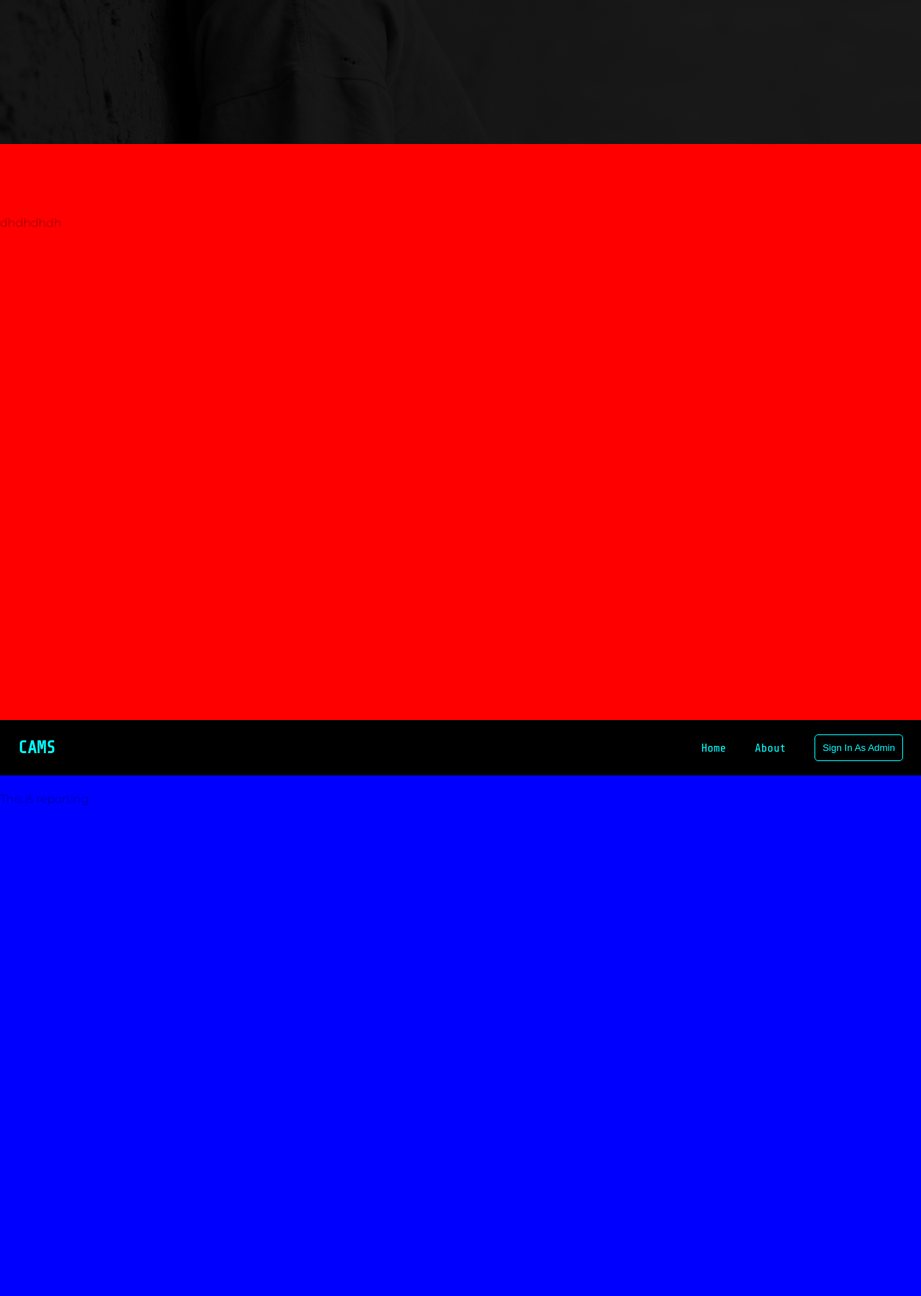
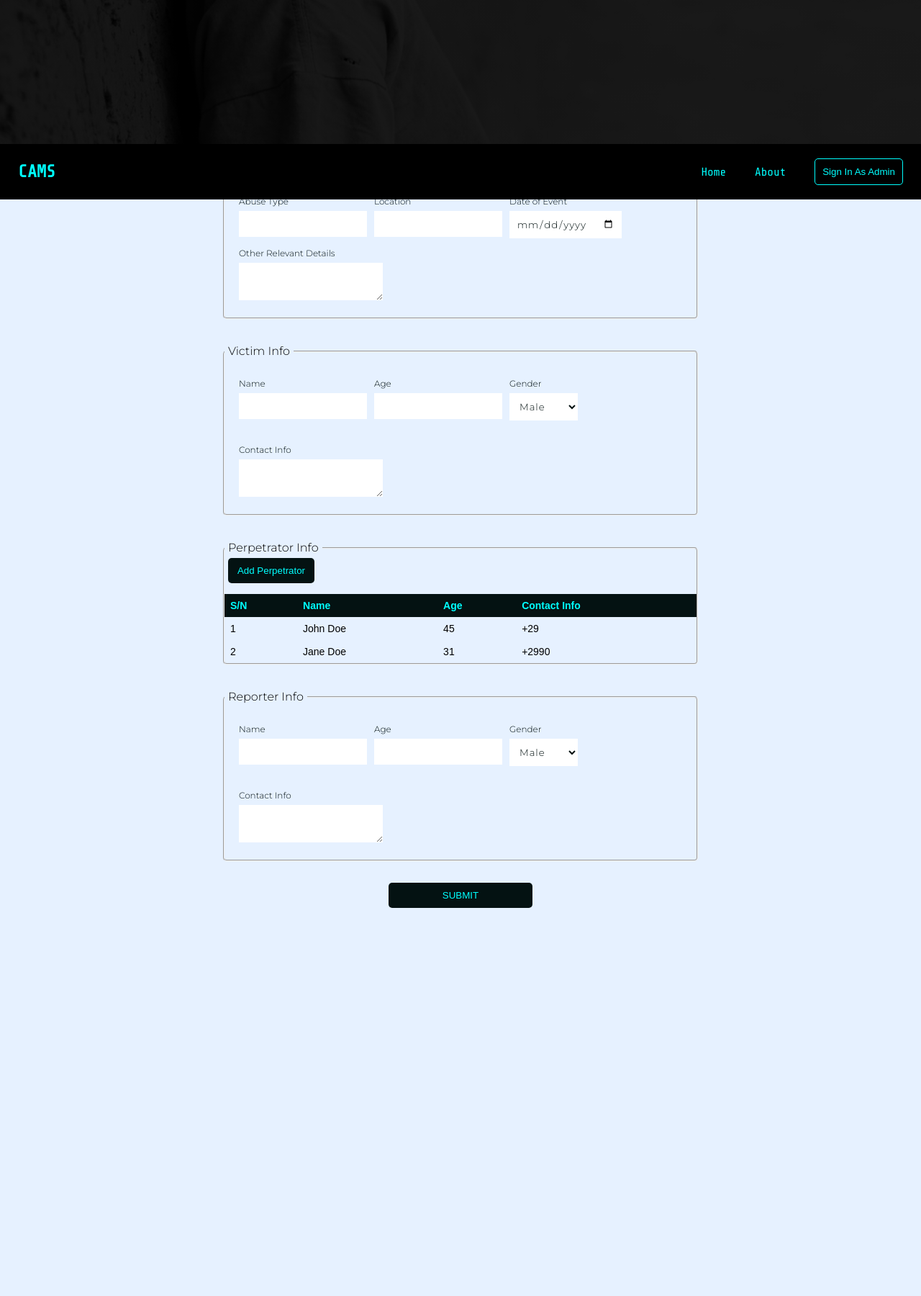
Before and after one commit to Jummate/child-abuse-management-system, a PHP site: page / in a window 1280 px wide, after a click on "REPORT A CASE". Shown: the part 600-2400 px from the top of the page at 72% size. After the commit the page ends 1861 px from the top, so only its background shows below. Run offline with PHP 8.4, Linux system fonts and the light colour scheme; some web fonts are replaced.

Commit message:
feat: add content and modal to Reporting page

```diff
--- a/frontend/index.html
+++ b/frontend/index.html
@@ -43,7 +43,7 @@
           <header id="reporting-header">
             <nav id="reporting-nav">
               <div id="reporting-nav-logo-container">
-                <h2 id="reporting-nav-logo">CAMS</h2>
+                <h2 id="reporting-nav-logo"><a href="">CAMS</a></h2>
               </div>
 
               <div id="reporting-nav-link-container">
@@ -54,7 +54,7 @@
                 <ul id="reporting-nav-link">
                   <li>
                     <a
-                      href="#home"
+                      href=""
                       class="link"
                       >Home</a
                     >
@@ -104,10 +104,294 @@
             </section>
 
             <!--     ABOUT       -->
-            <section id="about">dhdhdhdh</section>
-            <section id="reporting">This is reporting</section>
+            <!-- <section id="about">dhdhdhdh</section> -->
+            <section id="reporting">
+              <div id="modal">
+                <div id="modal-wrapper">
+                  <div class="modal-head">
+                    <h3>Add Perpetrator</h3>
+                    <i class="fa fa-times icon"></i>
+                  </div>
+                  <div class="modal-body">
+                    <p>
+                      <label for="perpetrator-name">Name</label><br />
+                      <input
+                        type="text"
+                        class="input"
+                        id="perpetrator-name"
+                      />
+                    </p>
+                    <p>
+                      <label for="perpetrator-age">Age</label><br />
+                      <input
+                        type="number"
+                        class="input"
+                        id="perpetrator-age"
+                      />
+                    </p>
+                    <p>
+                      <label for="perpetrator-gender">Gender</label><br />
+                      <select
+                        name="perpetrator-gender"
+                        id="perpetrator-gender"
+                        class="select"
+                      >
+                        <option value="Male">Male</option>
+                        <option value="Female">Female</option>
+                      </select>
+                    </p>
+
+                    <p>
+                      <label for="perpetrator-contact">Contact Info</label
+                      ><br />
+                      <textarea
+                        id="perpetrator-contact"
+                        class="textarea"
+                        rows="2"
+                        cols="30"
+                      >
+                      </textarea>
+                    </p>
+                  </div>
+                  <div class="modal-footer">
+                    <button class="btn">Save</button>
+                  </div>
+                </div>
+              </div>
+              <div id="reporting-page-container">
+                <fieldset class="fieldset">
+                  <legend>Case Info</legend>
+                  <div class="reporting-input-container">
+                    <p>
+                      <label for="abuse-type">Abuse Type</label><br />
+                      <input
+                        type="text"
+                        class="input"
+                        id="abuse-type"
+                      />
+                    </p>
+
+                    <p>
+                      <label for="location">Location</label><br />
+                      <input
+                        type="text"
+                        class="input"
+                        id="location"
+                      />
+                    </p>
+
+                    <p>
+                      <label for="event-date">Date of Event</label><br />
+                      <input
+                        type="date"
+                        class="input"
+                        id="event-date"
+                      />
+                    </p>
+
+                    <p>
+                      <label for="other-info">Other Relevant Details</label
+                      ><br />
+                      <textarea
+                        id="other-info"
+                        class="textarea"
+                        rows="2"
+                        cols="30"
+                      >
+                      </textarea>
+                    </p>
+                  </div>
+                </fieldset>
+
+                <fieldset class="fieldset">
+                  <legend>Victim Info</legend>
+                  <div class="reporting-input-container">
+                    <p>
+                      <label for="victim-name">Name</label><br />
+                      <input
+                        type="text"
+                        class="input"
+                        id="victim-name"
+                      />
+                    </p>
+                    <p>
+                      <label for="victim-age">Age</label><br />
+                      <input
+                        type="number"
+                        class="input"
+                        id="victim-age"
+                      />
+                    </p>
+                    <p>
+                      <label for="victim-gender">Gender</label><br />
+                      <select
+                        name="victim-gender"
+                        id="victim-gender"
+                        class="select"
+                      >
+                        <option value="Male">Male</option>
+                        <option value="Female">Female</option>
+                      </select>
+                    </p>
+
+                    <p>
+                      <label for="victim-contact">Contact Info</label><br />
+                      <textarea
+                        id="victim-contact"
+                        class="textarea"
+                        rows="2"
+                        cols="30"
+                      >
+                      </textarea>
+                    </p>
+                  </div>
+                </fieldset>
+
+                <fieldset class="fieldset">
+                  <legend>Perpetrator Info</legend>
+                  <div id="add-perpetrator-container">
+                    <button
+                      class="btn"
+                      id="add-perpetrator"
+                    >
+                      Add Perpetrator
+                    </button>
+                  </div>
+                  <div class="table-wrapper">
+                    <table>
+                      <thead>
+                        <tr>
+                          <th>S/N</th>
+                          <th>Name</th>
+                          <th>Age</th>
+                          <th>Contact Info</th>
+                        </tr>
+                      </thead>
+                      <tbody>
+                        <tr>
+                          <td>1</td>
+                          <td>John Doe</td>
+                          <td>45</td>
+                          <td>+29</td>
+                        </tr>
+                        <tr>
+                          <td>2</td>
+                          <td>Jane Doe</td>
+                          <td>31</td>
+                          <td>+2990</td>
+                        </tr>
+                      </tbody>
+                    </table>
+                  </div>
+                  <!-- <div>
+                    <p>
+                      <label for="perpetrator-name">Name</label><br />
+                      <input
+                        type="text"
+                        class="input"
+                        id="perpetrator-name"
+                      />
+                    </p>
+                    <p>
+                      <label for="perpetrator-age">Age</label><br />
+                      <input
+                        type="number"
+                        class="input"
+                        id="perpetrator-age"
+                      />
+                    </p>
+                    <p>
+                      <label for="perpetrator-gender">Gender</label><br />
+                      <select
+                        name="perpetrator-gender"
+                        id="perpetrator-gender"
+                        class="select"
+                      >
+                        <option value="Male">Male</option>
+                        <option value="Female">Female</option>
+                      </select>
+                    </p>
+
+                    <p>
+                      <label for="perpetrator-contact">Contact Info</label
+                      ><br />
+                      <textarea
+                        id="perpetrator-contact"
+                        class="textarea"
+                        rows="2"
+                        cols="30"
+                      >
+                      </textarea>
+                    </p>
+                  </div> -->
+                </fieldset>
+
+                <fieldset class="fieldset">
+                  <legend>Reporter Info</legend>
+                  <div class="reporting-input-container">
+                    <p>
+                      <label for="reporter-name">Name</label><br />
+                      <input
+                        type="text"
+                        class="input"
+                        id="reporter-name"
+                      />
+                    </p>
+                    <p>
+                      <label for="reporter-age">Age</label><br />
+                      <input
+                        type="number"
+                        class="input"
+                        id="reporter-age"
+                      />
+                    </p>
+                    <p>
+                      <label for="reporter-gender">Gender</label><br />
+                      <select
+                        name="reporter-gender"
+                        id="reporter-gender"
+                        class="select"
+                      >
+                        <option value="Male">Male</option>
+                        <option value="Female">Female</option>
+                      </select>
+                    </p>
+
+                    <p>
+                      <label for="reporter-contact">Contact Info</label><br />
+                      <textarea
+                        id="reporter-contact"
+                        class="textarea"
+                        rows="2"
+                        cols="30"
+                      >
+                      </textarea>
+                    </p>
+                  </div>
+                </fieldset>
+
+                <div id="submit-case-container">
+                  <button
+                    type="button"
+                    class="btn"
+                    id="btn-submit-case"
+                  >
+                    SUBMIT
+                  </button>
+                </div>
+                <!-- <div
+                  id="case-info"
+                  class="reporting-item"
+                >
+                  hhhh
+                </div>
+                <div
+                  id="case-info"
+                  class="reporting-item"
+                ></div> -->
+              </div>
+            </section>
             <section id="admin-login">
-              <!-- <div id="admin-login-form-container"> -->
               <h1>ADMIN</h1>
               <form action="">
                 <input
@@ -122,12 +406,12 @@
                 />
                 <button
                   type="submit"
-                  class="btn login"
+                  class="btn"
+                  id="login"
                 >
                   Sign In
                 </button>
               </form>
-              <!-- </div> -->
             </section>
           </div>
 
@@ -173,6 +457,7 @@
       </div>
     </main>
 
+    <!-- <script src="https://unpkg.com/sweetalert/dist/sweetalert.min.js"></script> -->
     <script src="./script.js"></script>
   </body>
 </html>
--- a/frontend/styles.css
+++ b/frontend/styles.css
@@ -81,7 +81,8 @@ body {
   list-style: none;
 }
 
-#reporting-nav-link a {
+#reporting-nav-link a,
+#reporting-nav-logo a {
   text-decoration: none;
   color: var(--aqua);
 }
@@ -123,30 +124,40 @@ body {
   /* color: slategray; */
 }
 
-.btn-admin-login:hover {
-  color: var(--black);
-  background-color: var(--aqua);
-}
-
+.btn-admin-login:hover,
 #btn-read-more:hover {
   color: var(--black);
   background-color: var(--aqua);
 }
 
-.login {
+/* #btn-read-more:hover {
+  color: var(--black);
+  background-color: var(--aqua);
+} */
+
+#login,
+#btn-submit-case,
+#add-perpetrator {
   width: 100%;
   max-width: 200px;
   background-color: var(--dark-aqua);
   color: var(--aqua);
 }
 
-.login:hover {
+#add-perpetrator {
+  width: 120px;
+}
+
+#login:hover,
+#btn-submit-case:hover,
+#add-perpetrator:hover {
   opacity: 0.8;
 }
 
 /* -------------------- INPUT STYLES --------------------- */
 
-.input {
+.input,
+.select {
   border: none;
   outline: none;
   width: 100%;
@@ -280,35 +291,32 @@ body {
   font-family: var(--ff-sans);
 }
 
-#about,
-#reporting {
+#about {
   /* display: none; */
   min-height: 100vh;
-
-  background-color: red;
+  background-color: #000;
   /* display: flex; */
   justify-content: center;
   padding: 100px 0;
   /* align-items: center; */
   font-family: "Montserrat Alternates", sans-serif;
 }
+/* #reporting {
+  display: none;
+} */
+#admin-login,
 #reporting {
+  /* min-height: 100vh; */
+  background-color: var(--white);
   display: none;
-  background-color: blue;
-}
-#admin-login {
-  min-height: 100vh;
-  background-color: var(--white);
-  display: flex;
   flex-direction: column;
   align-items: center;
   justify-content: center;
 }
-#admin-login-form-container {
-  height: 100%;
-  min-height: 400px;
-  background-color: blue;
+#admin-login {
+  min-height: 100vh;
 }
+
 #admin-login form {
   display: flex;
   flex-direction: column;
@@ -320,6 +328,179 @@ body {
 #admin-login h1 {
   font-family: var(--ff-sans);
   color: var(--dark-aqua);
+}
+#reporting {
+  position: relative;
+  /* background-color: var(--dark-aqua); */
+}
+#reporting-page-container {
+  /* height: 80%; */
+  width: 100%;
+  display: flex;
+  flex-direction: column;
+  /* align-items: center; */
+  justify-content: center;
+  /* background-color: green; */
+  gap: 30px;
+  max-width: 700px;
+  padding: 20px;
+}
+
+.fieldset {
+  font-family: var(--ff-sans);
+  border-radius: 5px;
+  /* overflow-y: auto; */
+  /* width: 100%; */
+  /* display: flex;
+  flex-direction: column; */
+  /* background-color: var(--dark-aqua); */
+}
+.fieldset legend {
+  padding: 5px;
+}
+.fieldset input {
+  max-width: 250px;
+  margin-top: 5px;
+  margin-bottom: 0;
+  /* max-width: 300px; */
+}
+
+.fieldset select {
+  /* width: 100%;
+  max-width: 200px; */
+  margin-top: 5px;
+  padding: 10px;
+  background-color: #fff;
+}
+.reporting-input-container {
+  display: flex;
+  flex-wrap: wrap;
+  /* grid-template-columns: 100%; */
+  gap: 10px;
+  padding: 20px;
+  /* height: 400px; */
+}
+.fieldset label {
+  color: var(--dark-aqua);
+  font-size: 1.2rem;
+}
+.fieldset textarea {
+  border: none;
+  outline: none;
+  width: 100%;
+  max-width: 200px;
+  margin-top: 5px;
+  /* margin-bottom: 20px; */
+  padding: 10px;
+  color: var(--dark-aqua);
+  font-family: var(--ff-sans);
+  letter-spacing: 0.9px;
+}
+.table-wrapper {
+  margin-top: 15px;
+  width: 100%;
+  max-width: 800px;
+  overflow-x: auto;
+  font-family: "Montserat Alternates", sans-serif;
+}
+table {
+  width: 100%;
+  /* width: 800px; */
+  border-collapse: collapse;
+  font-size: var(--fs-para);
+}
+thead {
+  background-color: var(--dark-aqua);
+  color: var(--aqua);
+}
+
+th,
+td {
+  /* border-bottom: 1px #aff solid; */
+  padding: 8px;
+  text-align: left;
+}
+
+#add-perpetrator-container {
+  padding-left: 5px;
+}
+
+#submit-case-container {
+  display: flex;
+  justify-content: center;
+  align-items: center;
+}
+
+/* #reporting {
+  display: none;
+  align-items: center;
+  justify-content: center;
+} */
+
+/* ----------------------Modal ---------------------------- */
+#modal {
+  position: fixed;
+  top: 0;
+  left: 0;
+  width: 100%;
+  height: 100%;
+  background: linear-gradient(rgba(0, 0, 0, 0.6), rgba(0, 0, 0, 0.6));
+  /* height: 100%; */
+  /* min-width: 100vw; */
+  display: none;
+  flex-direction: column;
+  align-items: center;
+  justify-content: center;
+  z-index: 5;
+  font-family: "Montserat Alternates", sans-serif;
+}
+#modal-wrapper {
+  width: 90%;
+  max-width: 400px;
+  background-color: var(--white);
+  padding: 10px;
+  font-size: var(--fs-para);
+  display: flex;
+  flex-direction: column;
+  gap: 20px;
+  margin-top: 25px;
+}
+.modal-head,
+.modal-footer {
+  display: flex;
+  align-items: center;
+  justify-content: space-between;
+  color: var(--dark-aqua);
+}
+.modal-body {
+  padding: 0 10px;
+}
+.modal-body input,
+.modal-body select,
+.modal-body textarea {
+  margin-top: 5px;
+  width: 100%;
+  max-width: none;
+  background-color: #fff;
+  border: none;
+}
+.modal-head .icon {
+  color: var(--dark-aqua);
+}
+
+.modal-footer {
+  justify-content: flex-end;
+  padding-right: 10px;
+}
+
+.modal-footer button {
+  background-color: var(--dark-aqua);
+  color: var(--aqua);
+  padding: 10px 30px;
+}
+
+.modal-footer button:hover {
+  opacity: 0.8;
 }
 
 /* Media Queries ------------------------------------------------------------------------------*/
```
Also changed, not shown: frontend/script.js (+15 -3 lines).
